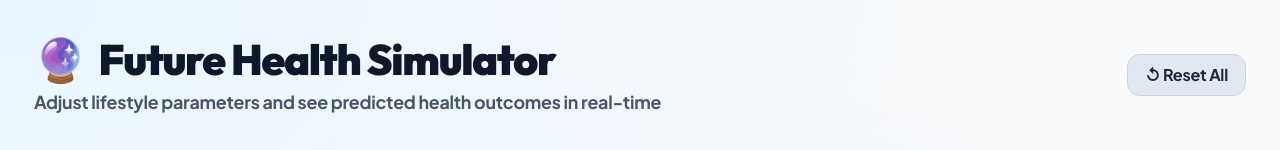
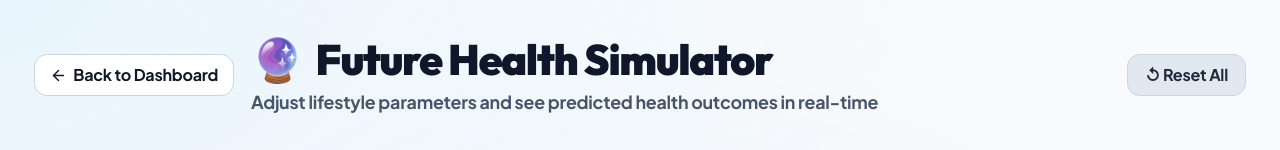
Before and after one commit to kishorerai390/healthcare-digital-twin, a React (Vite) app: page /simulation in a window 1280 px wide. Shown: the top 150 px of the page. Built offline with nearby package versions, Linux system fonts and the light colour scheme; no server answers; the database is empty; sample sign-in values are in the browser's storage.

Commit message:
fix: improve text visibility for Blood Group badge and Clear Profile Data button

```diff
--- a/src/pages/Dashboard.jsx
+++ b/src/pages/Dashboard.jsx
@@ -746,7 +746,7 @@ export default function Dashboard() {
                     <HeartPulse className="w-3.5 h-3.5 text-rose-500" />
                     <span>Blood Group:</span>
                   </span>
-                  <span className="font-black text-rose-600 text-xs px-2 py-0.5 rounded-md bg-rose-50 border border-rose-200">{p.bloodGroup || 'O+'}</span>
+                  <span className="font-black text-white text-xs px-2 py-0.5 rounded-md bg-rose-500 border border-rose-600">{p.bloodGroup || 'O+'}</span>
                 </div>
                 <div className="flex items-center justify-between">
                   <span className="text-slate-500 font-medium flex items-center gap-1.5">
@@ -809,7 +809,7 @@ export default function Dashboard() {
 
               <button
                 onClick={() => { clearHealthProfile(); nav('/') }}
-                className="w-full py-2 rounded-xl bg-rose-50 hover:bg-rose-100 text-rose-700 font-bold text-xs border border-rose-200 flex items-center justify-center gap-1.5 transition-colors"
+                className="w-full py-2 rounded-xl bg-rose-500 hover:bg-rose-600 text-white font-bold text-xs border border-rose-600 flex items-center justify-center gap-1.5 transition-colors"
               >
                 <Trash2 className="w-3.5 h-3.5" />
                 <span>Clear Profile Data</span>
--- a/src/pages/Simulation.jsx
+++ b/src/pages/Simulation.jsx
@@ -1,4 +1,6 @@
 import React, { useState, useMemo } from 'react'
+import { useNavigate } from 'react-router-dom'
+import { ArrowLeft } from 'lucide-react'
 
 const sliderConfigs = [
   { id: 'exercise', label: 'Daily Exercise', unit: 'min', min: 0, max: 120, step: 5, defaultVal: 30, icon: '🏃' },
@@ -29,6 +31,7 @@ function computePredictions(values) {
 }
 
 export default function Simulation() {
+  const nav = useNavigate()
   const [values, setValues] = useState(() => {
     const init = {}
     sliderConfigs.forEach(s => { init[s.id] = s.defaultVal })
@@ -61,13 +64,24 @@ export default function Simulation() {
     <div className="min-h-screen p-6 md:p-8 font-sans">
       <div className="max-w-6xl mx-auto">
         {/* Header */}
-        <div className="flex items-center justify-between mb-8">
-          <div>
-            <h1 className="text-3xl font-extrabold text-slate-900 flex items-center gap-3">
-              <span className="text-3xl">🔮</span> Future Health Simulator
-            </h1>
-            <p className="text-slate-600 mt-1 text-sm font-semibold">Adjust lifestyle parameters and see predicted health outcomes in real-time</p>
+        <div className="flex items-center justify-between mb-8 gap-4 flex-wrap">
+          <div className="flex items-center gap-4">
+            <button
+              onClick={() => nav('/dashboard')}
+              className="px-3.5 py-2 rounded-xl bg-white hover:bg-slate-100 text-slate-900 font-extrabold text-xs border border-slate-300 shadow-xs flex items-center gap-1.5 cursor-pointer transition-all hover:-translate-x-0.5"
+              title="Return to Dashboard"
+            >
+              <ArrowLeft className="w-4 h-4 text-cyan-600" />
+              <span>Back to Dashboard</span>
+            </button>
+            <div>
+              <h1 className="text-3xl font-extrabold text-slate-900 flex items-center gap-3">
+                <span className="text-3xl">🔮</span> Future Health Simulator
+              </h1>
+              <p className="text-slate-600 mt-1 text-sm font-semibold">Adjust lifestyle parameters and see predicted health outcomes in real-time</p>
+            </div>
           </div>
+
           <button
             onClick={handleReset}
             className="px-4 py-2 rounded-xl bg-slate-200 hover:bg-slate-300 text-slate-800 font-extrabold text-xs transition-colors border border-slate-300 shadow-xs cursor-pointer"
```
